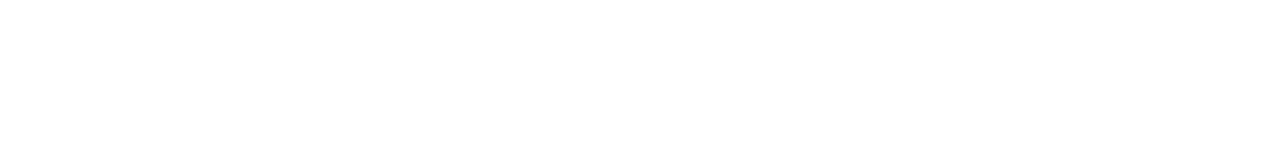
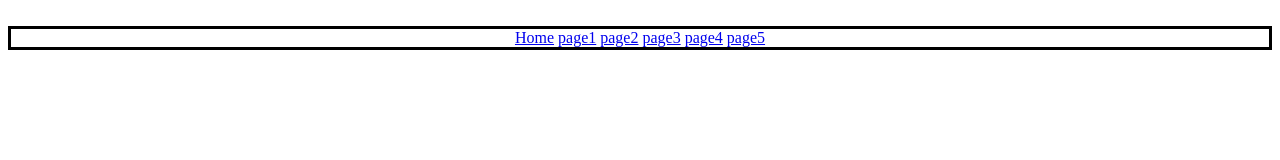
Before and after one commit to NSS-Day-Cohort-49/helloworld-git-pull-patrol, a plain HTML site: page index.html in a window 1280 px wide. Drawn offline with Linux system fonts and the light colour scheme.

Commit message:
created nav bar

```diff
--- a/index.html
+++ b/index.html
@@ -5,8 +5,19 @@
    <meta http-equiv="X-UA-Compatible" content="IE=edge">
    <meta name="viewport" content="width=device-width, initial-scale=1.0">
    <title>Document</title>
+   <link rel="stylesheet" href="main.css">
 </head>
 <body>
-
+   <header>
+      <div class="navImg"><img src="" alt=""></div>
+      <div class="navBar">
+         <a href="index.html">Home</a>
+         <a href="page1.html">page1</a>
+         <a href="page2.html">page2</a>
+         <a href="page3.html">page3</a>
+         <a href="page4.html">page4</a>
+         <a href="page5.html">page5</a>
+      </div>
+   </header>
 </body>
 </html>
--- a/main.css
+++ b/main.css
@@ -0,0 +1,4 @@
+.navBar{
+    border: solid black;
+    text-align: center;
+}
```
